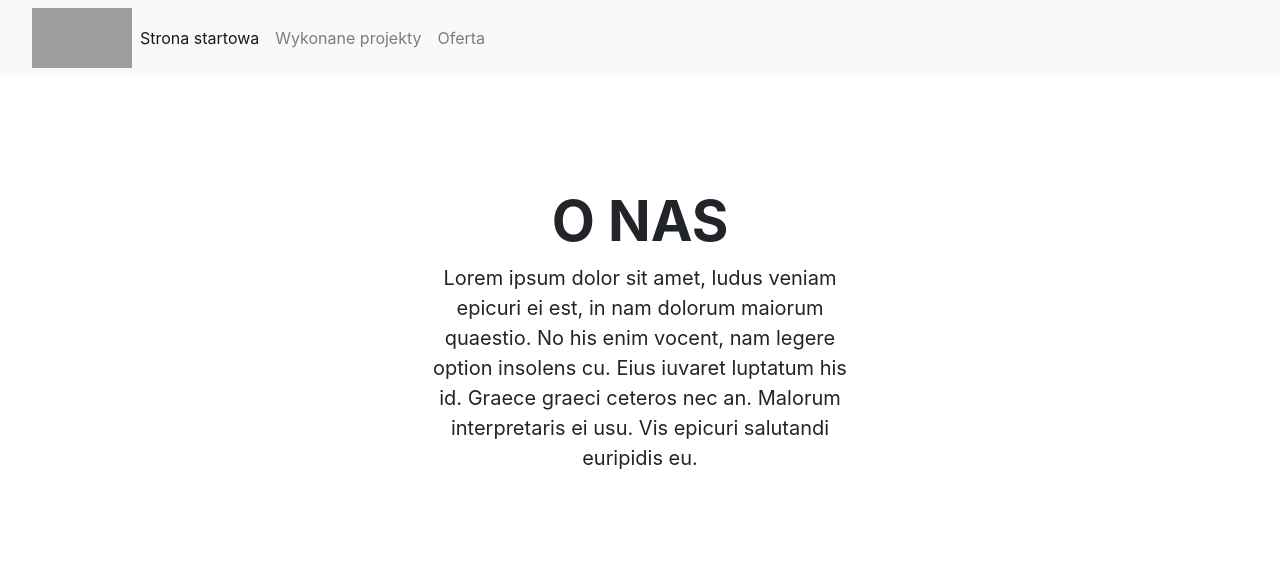
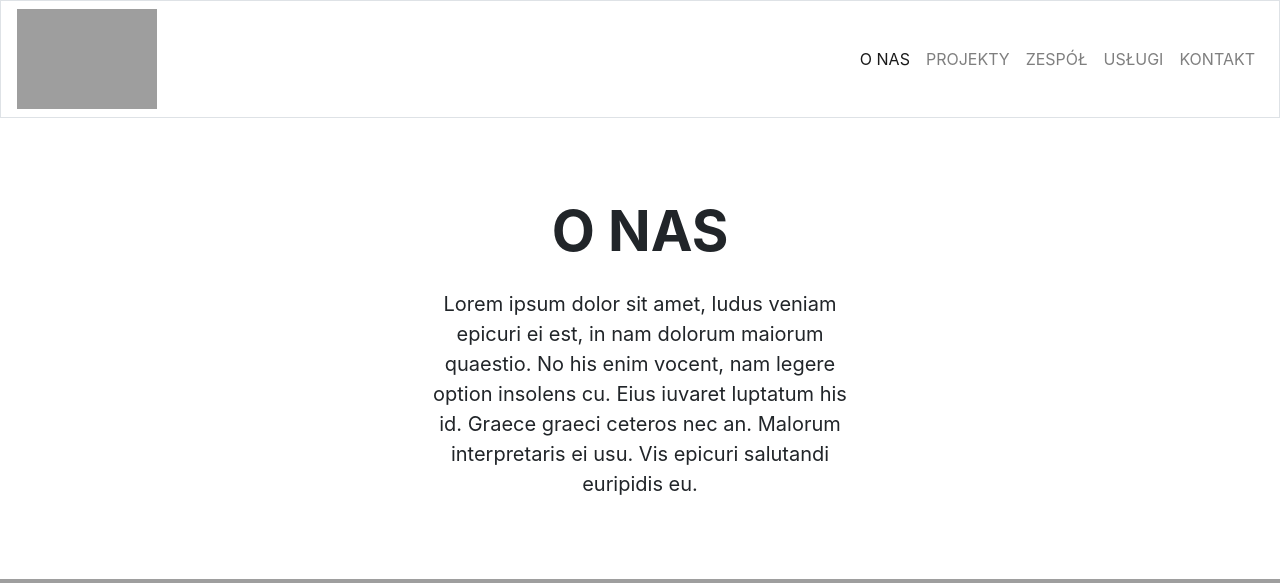
Before and after one commit to Aleks556/my-first-blog, a Django app: page /cennik in a window 1280 px wide. Shown: the top 583 px of the page. Run offline with Django 3.2, Linux system fonts and the light colour scheme; some libraries are stand-ins or nearby versions; grey boxes are pictures that could not be loaded.

Commit message:
zespol i stopka

```diff
--- a/blog/templates/blog/cennik.html
+++ b/blog/templates/blog/cennik.html
@@ -12,149 +12,58 @@
     </head>
     <body>
 
-        <nav class="navbar navbar-expand-lg navbar-light bg-light">
-          <span class="navbar-brand"></span>
-          <button class="navbar-toggler" type="button" data-toggle="collapse" data-target="#navbarSupportedContent" aria-controls="navbarSupportedContent" aria-expanded="false" aria-label="Toggle navigation">
-            <span class="navbar-toggler-icon"></span>
-          </button>
+      <nav class="navbar navbar-expand-lg navbar-light border">
 
-          <img src="static/img/logo.png" width="100" height="60" class="d-inline-block align-top" alt="Brand">
+          <img src="static/img/logo.png" width="140" height="100" class="d-inline-block align-top" alt="Brand">
           <button class="navbar-toggler" type="button" data-toggle="collapse" data-target="#navbarNavAltMarkup" aria-controls="navbarNavAltMarkup" aria-expanded="false" aria-label="Toggle navigation">
             <span class="navbar-toggler-icon"></span>
           </button>
-          <div class="collapse navbar-collapse" >
-            <div class="navbar-nav">
-              <a class="nav-item nav-link active" href="localhost:8000">Strona startowa</a>
-              <a class="nav-item nav-link " href="#">Wykonane projekty</a>
-              <a class="nav-item nav-link" href="/cennik">Oferta</a>
+          <div class="collapse navbar-collapse">
+            <div class="navbar-nav ml-auto">
+              <a class="nav-item nav-link active" href="localhost:8000">O NAS</a>
+              <a class="nav-item nav-link " href="#">PROJEKTY</a>
+              <a class="nav-item nav-link" href="/cennik">ZESPÓŁ</a>
+              <a class="nav-item nav-link " href="#">USŁUGI</a>
+              <a class="nav-item nav-link " href="#">KONTAKT</a>
             </div>
           </div>
       </nav>
 
     <div class="position-relative overflow-hidden p-3  text-center bg-f2f2f2">
-      <div class="col-md-5 p-lg-5 mx-auto my-5">
-        <h1 class="display-4 font-weight-bold">O NAS</h1>
+      <div class="col-md-5 mx-auto p-5">
+        <h1 class="display-4 font-weight-bold p-3 ">O NAS</h1>
         <p class="lead font-weight-normal">Lorem ipsum dolor sit amet, ludus veniam epicuri ei est, in nam dolorum maiorum quaestio. No his enim vocent, nam legere option insolens cu. Eius iuvaret luptatum his id. Graece graeci ceteros nec an.
-
 Malorum interpretaris ei usu. Vis epicuri salutandi euripidis eu.</p>
-      </div>
-      <div class="product-device shadow-sm d-none d-md-block"></div>
-      <div class="product-device product-device-2 shadow-sm d-none d-md-block"></div>
-    </div>
-
-    <div class="d-md-flex flex-md-equal w-100 my-md-3 pl-md-3">
-      <div class="bg-dark mr-md-3 pt-3 px-3 pt-md-5 px-md-5 text-center text-white overflow-hidden">
-        <div class="my-3 py-3">
-          <h2 class="display-5">Another headline</h2>
-          <p class="lead">And an even wittier subheading.</p>
-        </div>
-        <div class="bg-light shadow-sm mx-auto" style="width: 80%; height: 300px; border-radius: 21px 21px 0 0;"></div>
-      </div>
-      <div class="bg-light mr-md-3 pt-3 px-3 pt-md-5 px-md-5 text-center overflow-hidden">
-        <div class="my-3 p-3">
-          <h2 class="display-5">Another headline</h2>
-          <p class="lead">And an even wittier subheading.</p>
-        </div>
-        <div class="bg-dark shadow-sm mx-auto" style="width: 80%; height: 300px; border-radius: 21px 21px 0 0;"></div>
       </div>
     </div>
 
-    <div class="d-md-flex flex-md-equal w-100 my-md-3 pl-md-3">
-      <div class="bg-light mr-md-3 pt-3 px-3 pt-md-5 px-md-5 text-center overflow-hidden">
-        <div class="my-3 p-3">
-          <h2 class="display-5">Another headline</h2>
-          <p class="lead">And an even wittier subheading.</p>
+    <div class="container-fluid" style="background-image: url('static/img/team-bg.jpg'); weight: 816px">
+      <div class="row">
+        <div class="col-sm-12"><p class="display-4 text-white text-center font-weight-bold p-4">ZESPÓŁ</P></div>
+          <div class="col-sm-6">
+            <center><img src="static/img/aleks-photo.png" width="140" height="140"  class="img-fluid"  alt="Brand">
+            <p class="h5 text-white font-weight-bold p-2">ALEKS BANACH</p></center>
+            <div class="col-md-6 mx-auto text-light text-center position-relative overflow-hidden">
+              <p class="lead font-weight-normal h6">Lorem ipsum dolor sit amet, ludus veniam epicuri ei est, Eius iuvaret luptatum his id. Graece graeci ceteros nec an.</p>
             </div>
-        <div class="bg-dark shadow-sm mx-auto" style="width: 80%; height: 300px; border-radius: 21px 21px 0 0;"></div>
           </div>
-      <div class="bg-primary mr-md-3 pt-3 px-3 pt-md-5 px-md-5 text-center text-white overflow-hidden">
-        <div class="my-3 py-3">
-          <h2 class="display-5">Another headline</h2>
-          <p class="lead">And an even wittier subheading.</p>
+          <div class="col-sm-6">
+            <center><img src="static/img/krystian-photo.png" width="140" height="140"  class="img-fluid"  alt="Brand">
+            <p class="h5 text-white font-weight-bold p-2">KRYSTIAN KURLEJ</p></center>
+            <div class="col-md-6 mx-auto text-light text-center position-relative overflow-hidden">
+              <p class="lead font-weight-normal h6">Lorem ipsum dolor sit amet, ludus veniam epicuri ei est, Eius iuvaret luptatum his id. Graece graeci ceteros nec an.</p>
             </div>
-        <div class="bg-light shadow-sm mx-auto" style="width: 80%; height: 300px; border-radius: 21px 21px 0 0;"></div>
+          </div>
+          <div class="flex d-flex-fluid p-4"></div>
         </div>
       </div>
 
-    <div class="d-md-flex flex-md-equal w-100 my-md-3 pl-md-3">
-      <div class="bg-light mr-md-3 pt-3 px-3 pt-md-5 px-md-5 text-center overflow-hidden">
-        <div class="my-3 p-3">
-          <h2 class="display-5">Another headline</h2>
-          <p class="lead">And an even wittier subheading.</p>
-        </div>
-        <div class="bg-white shadow-sm mx-auto" style="width: 80%; height: 300px; border-radius: 21px 21px 0 0;"></div>
-      </div>
-      <div class="bg-light mr-md-3 pt-3 px-3 pt-md-5 px-md-5 text-center overflow-hidden">
-        <div class="my-3 py-3">
-          <h2 class="display-5">Another headline</h2>
-          <p class="lead">And an even wittier subheading.</p>
-        </div>
-        <div class="bg-white shadow-sm mx-auto" style="width: 80%; height: 300px; border-radius: 21px 21px 0 0;"></div>
-      </div>
-    </div>
 
-    <div class="d-md-flex flex-md-equal w-100 my-md-3 pl-md-3">
-      <div class="bg-light mr-md-3 pt-3 px-3 pt-md-5 px-md-5 text-center overflow-hidden">
-        <div class="my-3 p-3">
-          <h2 class="display-5">Another headline</h2>
-          <p class="lead">And an even wittier subheading.</p>
-        </div>
-        <div class="bg-white shadow-sm mx-auto" style="width: 80%; height: 300px; border-radius: 21px 21px 0 0;"></div>
-      </div>
-      <div class="bg-light mr-md-3 pt-3 px-3 pt-md-5 px-md-5 text-center overflow-hidden">
-        <div class="my-3 py-3">
-          <h2 class="display-5">Another headline</h2>
-          <p class="lead">And an even wittier subheading.</p>
-        </div>
-        <div class="bg-white shadow-sm mx-auto" style="width: 80%; height: 300px; border-radius: 21px 21px 0 0;"></div>
-      </div>
-    </div>
 
-    <footer class="container py-5">
-      <div class="row">
-        <div class="col-12 col-md">
-          <svg xmlns="http://www.w3.org/2000/svg" width="24" height="24" viewBox="0 0 24 24" fill="none" stroke="currentColor" stroke-width="2" stroke-linecap="round" stroke-linejoin="round" class="d-block mb-2"><circle cx="12" cy="12" r="10"></circle><line x1="14.31" y1="8" x2="20.05" y2="17.94"></line><line x1="9.69" y1="8" x2="21.17" y2="8"></line><line x1="7.38" y1="12" x2="13.12" y2="2.06"></line><line x1="9.69" y1="16" x2="3.95" y2="6.06"></line><line x1="14.31" y1="16" x2="2.83" y2="16"></line><line x1="16.62" y1="12" x2="10.88" y2="21.94"></line></svg>
-          <small class="d-block mb-3 text-muted">&copy; 2017-2018</small>
-        </div>
-        <div class="col-6 col-md">
-          <h5>Features</h5>
-          <ul class="list-unstyled text-small">
-            <li><a class="text-muted" href="#">Cool stuff</a></li>
-            <li><a class="text-muted" href="#">Random feature</a></li>
-            <li><a class="text-muted" href="#">Team feature</a></li>
-            <li><a class="text-muted" href="#">Stuff for developers</a></li>
-            <li><a class="text-muted" href="#">Another one</a></li>
-            <li><a class="text-muted" href="#">Last time</a></li>
-          </ul>
-        </div>
-        <div class="col-6 col-md">
-          <h5>Resources</h5>
-          <ul class="list-unstyled text-small">
-            <li><a class="text-muted" href="#">Resource</a></li>
-            <li><a class="text-muted" href="#">Resource name</a></li>
-            <li><a class="text-muted" href="#">Another resource</a></li>
-            <li><a class="text-muted" href="#">Final resource</a></li>
-          </ul>
-        </div>
-        <div class="col-6 col-md">
-          <h5>Resources</h5>
-          <ul class="list-unstyled text-small">
-            <li><a class="text-muted" href="#">Business</a></li>
-            <li><a class="text-muted" href="#">Education</a></li>
-            <li><a class="text-muted" href="#">Government</a></li>
-            <li><a class="text-muted" href="#">Gaming</a></li>
-          </ul>
-        </div>
-        <div class="col-6 col-md">
-          <h5>About</h5>
-          <ul class="list-unstyled text-small">
-            <li><a class="text-muted" href="#">Team</a></li>
-            <li><a class="text-muted" href="#">Locations</a></li>
-            <li><a class="text-muted" href="#">Privacy</a></li>
-            <li><a class="text-muted" href="#">Terms</a></li>
-          </ul>
-        </div>
-      </div>
+
+    <footer class="container py-3 text-center">
+      <small class="d-block mb-3 text-muted">&copy;2018</small>
+      <p class="small h6 lead">Aleks & Krystian Webdesign</p>
     </footer>
 
 
--- a/blog/templates/blog/index.html
+++ b/blog/templates/blog/index.html
@@ -30,8 +30,8 @@
       </div>
       <div class="container-fluid bg-dark" style="height:1px;"></div>
       <div class="position-relative overflow-hidden  text-center bg-f2f2f2">
-        <center><div class="col-md-8 p-lg-10 my-5 bg-dark">
-          <h1 class="display-5 font-weight-bold">O NAS</h1>
+        <center><div class="col-md-8 p-lg-10 my-5">
+          <h1 class="display-5 font-weight-bold ">O NAS</h1>
           <p class="lead font-weight-normal">Lorem ipsum dolor sit amet, consectetur adipiscing elit. Nunc at ligula elementum, consequat odio non, scelerisque metus. Praesent et placerat massa. Nulla facilisi. Fusce vel porttitor dui. In vestibulum dictum nisi sit amet tincidunt. Pellentesque varius congue enim. Sed viverra odio vel neque ullamcorper, ac mattis orci cursus. Quisque in eros consectetur, tempor arcu. Morbi id neque sit amet enim hendrerit pellentesque. Integer vel libero feugiat nisi tempus venenatis.
 
             Ut ut diam nulla. Proin viverra finibus risus, non cong ultricies elit enim nec mauris. Cras auctor, velit sed molestie mollis, nibh sem pretium urna, quis rutrum massa sapien vehicula purus. Suspendisse convallis leo sed neque accumsan, a eleifend lacus pellentesque. Maecenas egestas consequat ex, sit amet tincidunt odio placerat non. Sed accumsan laoreet mi, eu rutrum nulla lobortis sed. Pet.</p>
```
Lines whose indentation alone changed are shown as unchanged.
